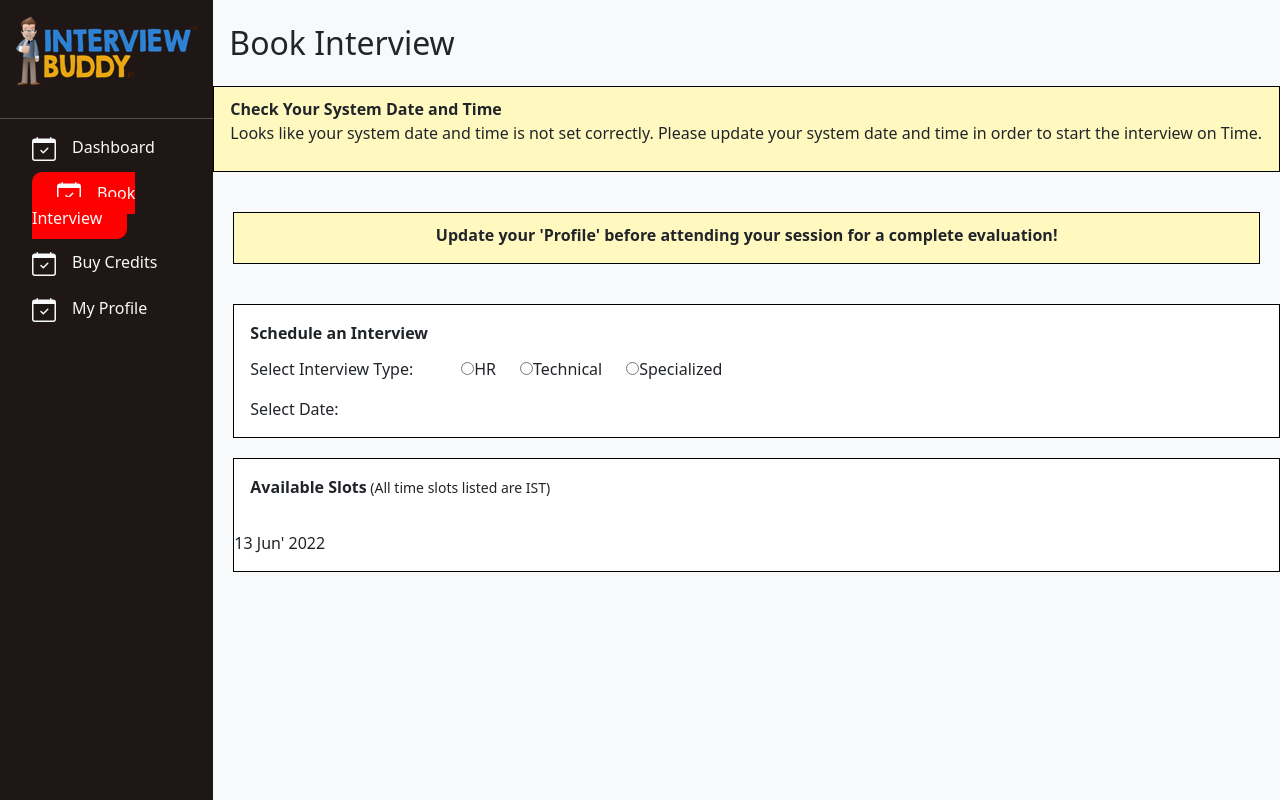
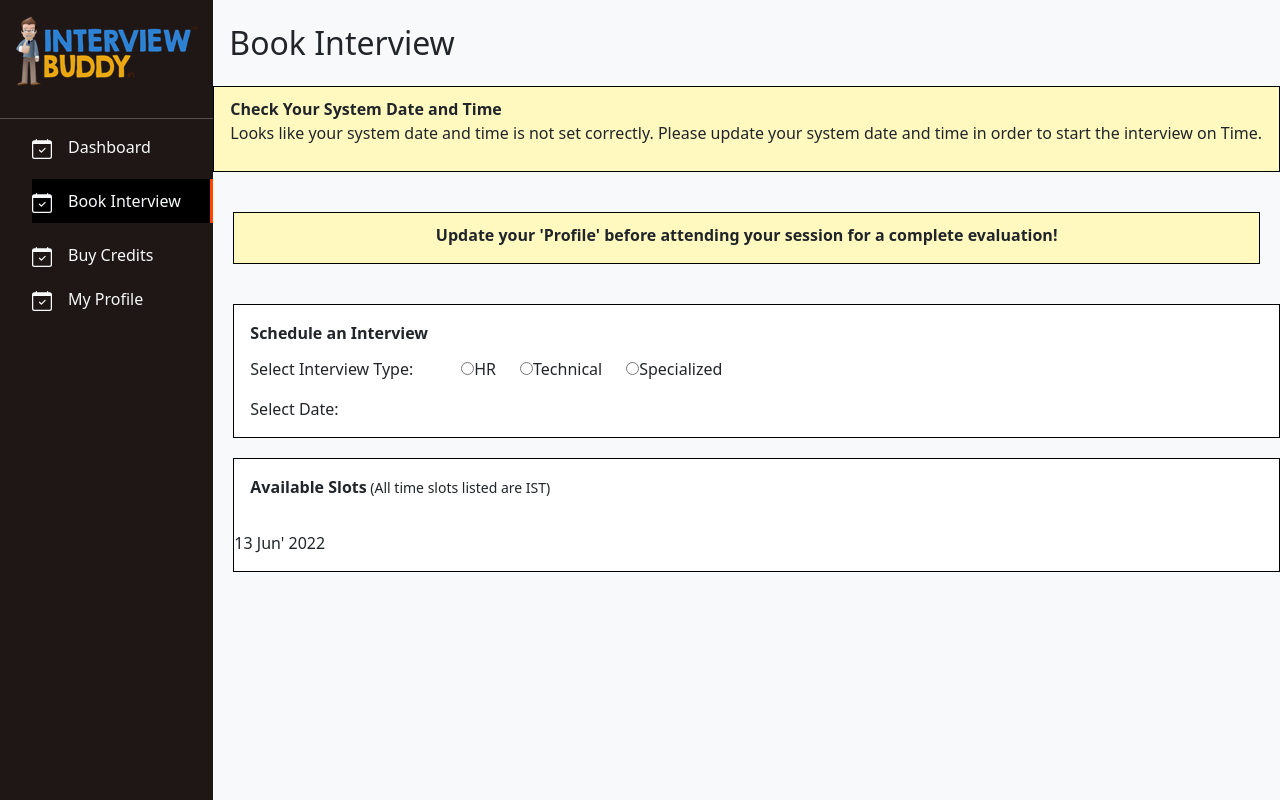
Before and after one commit to ahhridoy/interview-buddy, a React (Create React App) app: page /book-interview in a window 1280 px wide. Built offline with nearby package versions, Linux system fonts and the light colour scheme.

Commit message:
sidebar active edited

```diff
--- a/src/components/Sidebar/Sidebar.jsx
+++ b/src/components/Sidebar/Sidebar.jsx
@@ -20,7 +20,7 @@ const Sidebar = () => {
               className="text-decoration-none"
               activeClassName="active"
             >
-              <BsCalendarCheck className="fs-4 text-light me-3" />
+              <BsCalendarCheck className="fs-5 text-light me-3" />
               <span className="text-light">Dashboard</span>
             </NavLink>
           </li>
@@ -30,7 +30,7 @@ const Sidebar = () => {
               className="text-decoration-none"
               activeClassName="active"
             >
-              <BsCalendarCheck className="fs-4 text-light me-3" />
+              <BsCalendarCheck className="fs-5 text-light me-3" />
               <span className="text-light">Book Interview</span>
             </NavLink>
           </li>
@@ -40,7 +40,7 @@ const Sidebar = () => {
               className="text-decoration-none"
               activeClassName="active"
             >
-              <BsCalendarCheck className="fs-4 text-light me-3" />
+              <BsCalendarCheck className="fs-5 text-light me-3" />
               <span className="text-light">Buy Credits</span>
             </NavLink>
           </li>
@@ -50,7 +50,7 @@ const Sidebar = () => {
               className="text-decoration-none"
               activeClassName="active"
             >
-              <BsCalendarCheck className="fs-4 text-light me-3" />
+              <BsCalendarCheck className="fs-5 text-light me-3" />
               <span className="text-light">My Profile</span>
             </NavLink>
           </li>
--- a/src/components/Sidebar/_Sidebar.scss
+++ b/src/components/Sidebar/_Sidebar.scss
@@ -10,9 +10,11 @@
       }
     }
     .active {
-      background-color: red;
-      padding: 10px 25px;
-      border-radius: 10px;
+      padding: 10px 0;
+      background-color: black;
+      display: inline-block;
+      width: 100%;
+      border-right: 3px solid orangered;
     }
   }
 }
```
